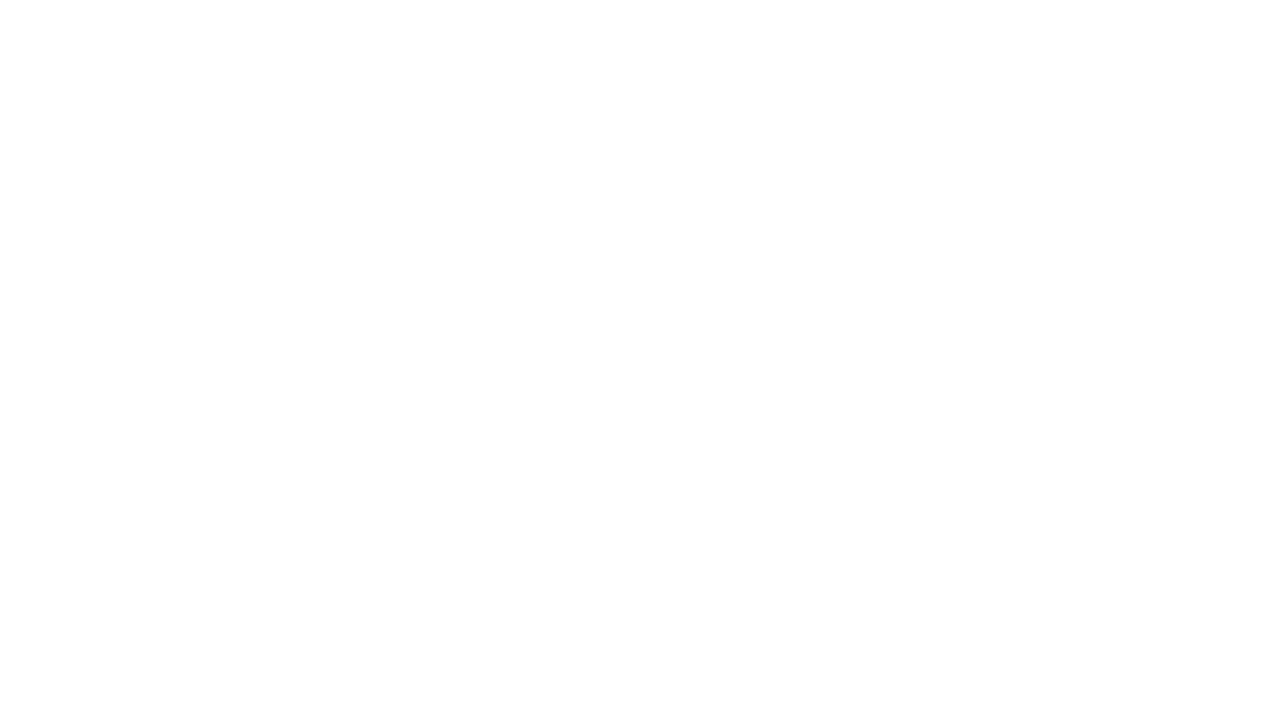
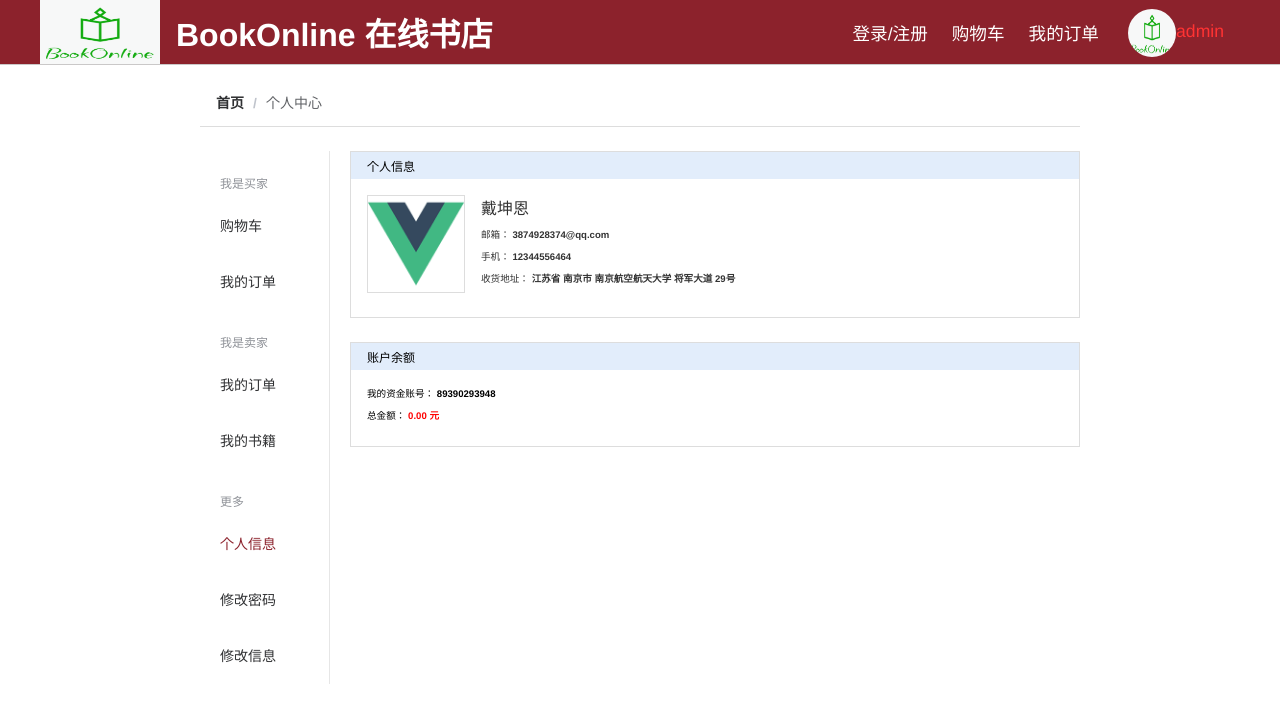
Before and after one commit to zxm3811/BookOnline, a Vue app in the folder bookonline/: page /page/usercenter/userinfo in a window 1280 px wide. Shown: the top 702 px of the page. Built offline with nearby package versions, Linux system fonts and the light colour scheme.

Commit message:
添加个人中心

```diff
--- a/bookonline/src/page/home/Head.vue
+++ b/bookonline/src/page/home/Head.vue
@@ -37,7 +37,7 @@ export default {
   methods: {
     handleCommand(command) {
       if (command == "know") {
-        this.$router.push("/page/readme");
+        this.$router.push("/page/usercenter");
       } else if (command == "resetPwd") {
         this.$router.push("/page/resetPwd");
       } else if (command == "exit") {
--- a/bookonline/src/page/home/Page.vue
+++ b/bookonline/src/page/home/Page.vue
@@ -37,7 +37,7 @@ export default {
 	padding-top: 0.8rem;
 
 	.page_head {
-		position: fixed;
+		position: absolute;
 		top: 0;
 		width: 100%;
 		height: 0.8rem;
--- a/bookonline/src/page/home/home.vue
+++ b/bookonline/src/page/home/home.vue
@@ -1,7 +1,7 @@
 <template>
 	<div class="home">
-    <side-bar></side-bar>
-  </div>
+        <side-bar></side-bar>
+    </div>
 </template>
 
 <script type="text/javascript">
--- /dev/null
+++ b/bookonline/src/page/home/usercenter.vue
@@ -0,0 +1,82 @@
+<template>
+    <div class="usercenter">
+        <div class="breadcrumb">
+            <el-breadcrumb separator="/">
+                <el-breadcrumb-item :to="{ path: '/' }">首页</el-breadcrumb-item>
+                <el-breadcrumb-item>个人中心</el-breadcrumb-item>
+            </el-breadcrumb>
+        </div>
+        <div class="content">
+            <el-row :gutter="20">
+                <el-col :span="4">
+                    <el-menu active-text-color="#8c222c"
+                             :default-active="$route.path"
+                             router>
+                        <div class="menu_box" router>
+                            <el-menu-item-group>
+                                <template slot="title">我是买家</template>
+                                <el-menu-item index="/page">购物车</el-menu-item>
+                                <el-menu-item index="/page/usercenter/orderlist">我的订单</el-menu-item>
+                            </el-menu-item-group>
+
+                        </div>
+                        <div class="menu_box">
+                            <el-menu-item-group>
+                                <template slot="title">我是卖家</template>
+                                <el-menu-item index="/page">我的订单</el-menu-item>
+                                <el-menu-item index="/page">我的书籍</el-menu-item>
+                            </el-menu-item-group>
+                        </div>
+                        <div class="menu_box">
+                            <el-menu-item-group>
+                                <template slot="title">更多</template>
+                                <el-menu-item index="/page/usercenter/userinfo">个人信息</el-menu-item>
+                                <el-menu-item index="/page">修改密码</el-menu-item>
+                                <el-menu-item index="/page">修改信息</el-menu-item>
+                            </el-menu-item-group>
+                        </div>
+                    </el-menu>
+                </el-col>
+                <el-col :span="20">
+                    <transition name="fade" mode="out-in"><router-view></router-view></transition>
+                </el-col>
+            </el-row>
+        </div>
+
+    </div>
+</template>
+
+<script>
+    export default {
+      data () {
+        return {
+          breadcrumb: [{
+            path: '/',
+            name: '首页'
+          }]
+        };
+      },
+      methods: {
+        handelIndex (item) {
+          let {index, indexPath} = item;
+          console.log(item.index);
+        }
+      }
+    }
+</script>
+
+<style lang="scss" scoped>
+    .usercenter {
+        padding: 0.2rem 2.5rem;
+        .breadcrumb {
+            padding: 0.2rem;
+            border-bottom: 1px solid #dddddd;
+        }
+        .content {
+            margin-top: 0.3rem;
+            .menu_box {
+                margin-top: 0.2rem;
+            }
+        }
+    }
+</style>
--- /dev/null
+++ b/bookonline/src/page/home/userinfo.vue
@@ -0,0 +1,93 @@
+<template>
+    <div>
+        <el-row>
+            <div class="right_box">
+                <div class="right_title">
+                    <span>个人信息</span>
+                </div>
+                <div class="right_body" style="display: flex; margin: 0.2rem">
+                    <div class="photo">
+                        <img src="../../assets/logo.png" style="width: 100%; height: 100%; position: absolute">
+                    </div>
+                    <div class="person_detail">
+                        <div class="detail">
+                            <span>戴坤恩</span>
+                        </div>
+                        <div class="detail">
+                            <p>邮箱：
+                                <strong>3874928374@qq.com</strong>
+                            </p>
+                            <p>手机：
+                                <strong>12344556464</strong>
+                            </p>
+                            <p>收货地址：
+                                <strong>江苏省 南京市 南京航空航天大学 将军大道 29号</strong>
+                            </p>
+                        </div>
+                    </div>
+                </div>
+            </div>
+        </el-row>
+        <el-row>
+            <div class="right_box">
+                <div class="right_title">
+                    <span>账户余额</span>
+                </div>
+                <div class="right_body">
+                    <div>
+                        <p>我的资金账号：
+                            <strong>89390293948</strong>
+                        </p>
+                        <p>总金额：
+                            <strong style="color: red">0.00 元</strong>
+                        </p>
+                    </div>
+                </div>
+            </div>
+        </el-row>
+    </div>
+</template>
+
+<script>
+    export default {
+
+    }
+</script>
+
+<style lang="scss" scoped>
+    .right_box {
+        border:1px solid #dddddd;
+        margin-bottom: 0.3rem;
+        .right_title {
+            font-size: 0.15rem;
+            border-bottom: #dddddd;
+            background: #e2edfb;
+            padding: 5px;
+            padding-left: 0.2rem;
+        }
+        .right_body {
+            display: flex;
+            margin: 0.2rem;
+            .photo {
+                width: 1.2rem;
+                height: 1.2rem;
+                position: relative;
+                border: 1px solid #dddddd;
+            }
+            .person_detail {
+                display: flex;
+                flex-direction: column;
+                margin-left: 0.2rem;
+                .detail {
+                    font-size: 0.2rem;
+                    color: #333333;
+                    margin-bottom: 0.1rem;
+                }
+            }
+            p {
+                margin-bottom: 0.1rem;
+                font-size: 0.12rem;
+            }
+        }
+    }
+</style>
--- a/bookonline/src/router/index.js
+++ b/bookonline/src/router/index.js
@@ -5,8 +5,11 @@ import Login from 'src/page/account/login/login.vue'
 import Register from 'src/page/account/register/register.vue'
 import Page from 'src/page/home/page.vue'
 import Home from 'src/page/home/home.vue'
+import UserCenter from 'src/page/home/usercenter.vue'
+import UserInfo from 'src/page/home/userinfo.vue'
+import OrderList from 'src/page/home/orderlist.vue'
 
-Vue.use(VueRouter )
+Vue.use(VueRouter)
 
 export const router = new VueRouter({
   mode: 'history',
@@ -30,12 +33,30 @@ export const router = new VueRouter({
       name: 'page',
       component: Page,
       redirect:'/page/home',
-			children:[
+      children:[
         {
           path:'home',//登陆
           name: 'home',
           component: Home
         },
+        {
+          path: 'usercenter',//个人中心
+          name: 'usercenter',
+          component: UserCenter,
+          redirect: '/page/usercenter/userinfo',
+          children:[
+            {
+              path: 'userinfo',
+              name: 'userinfo',
+              component: UserInfo
+            },
+            {
+              path: 'orderlist',
+              name: 'orderlist',
+              component: OrderList
+            }
+          ]
+        },
       ]
     }
   ]
```
Also changed, not shown: bookonline/src/page/home/orderlist.vue (added).
